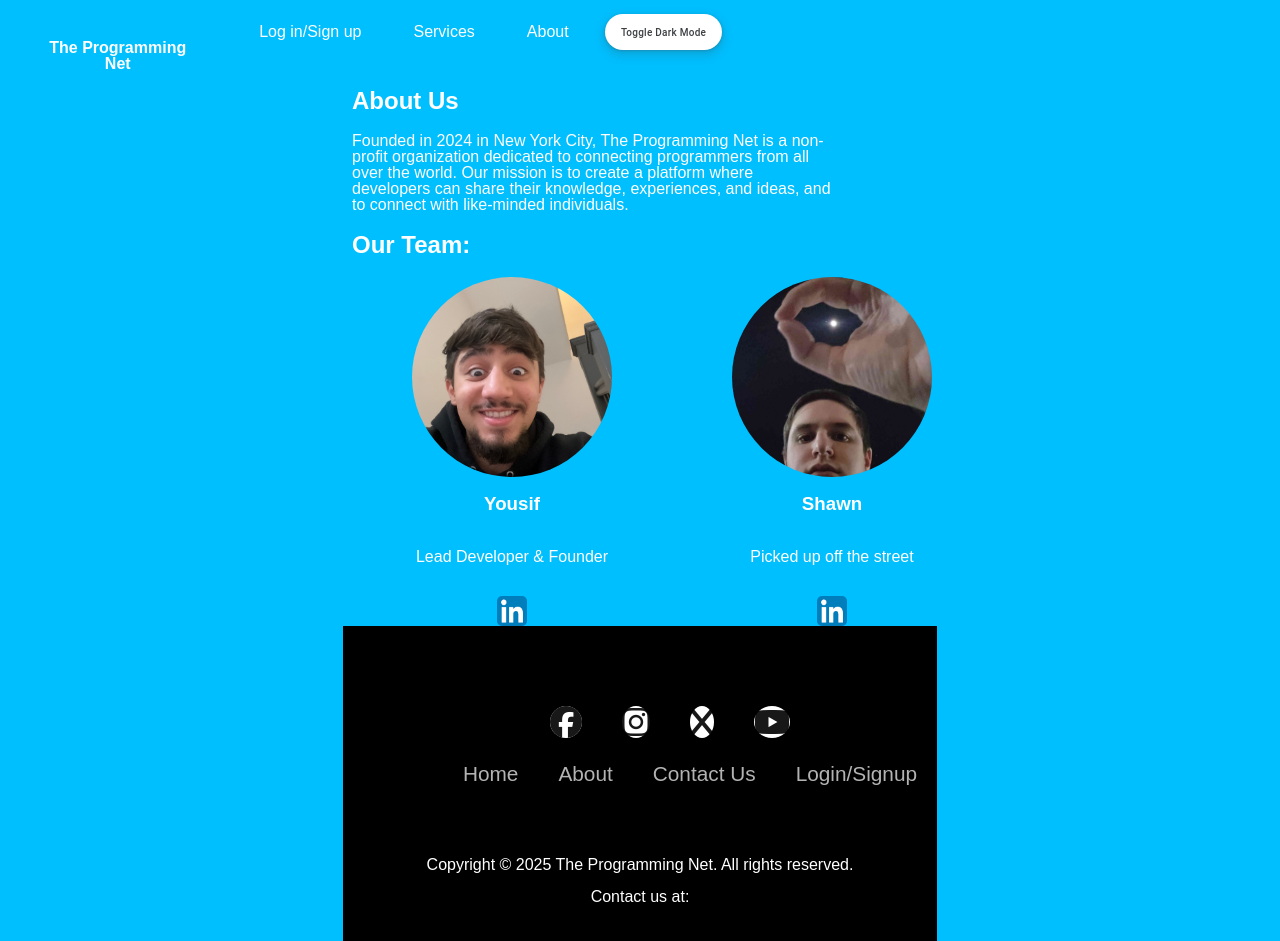
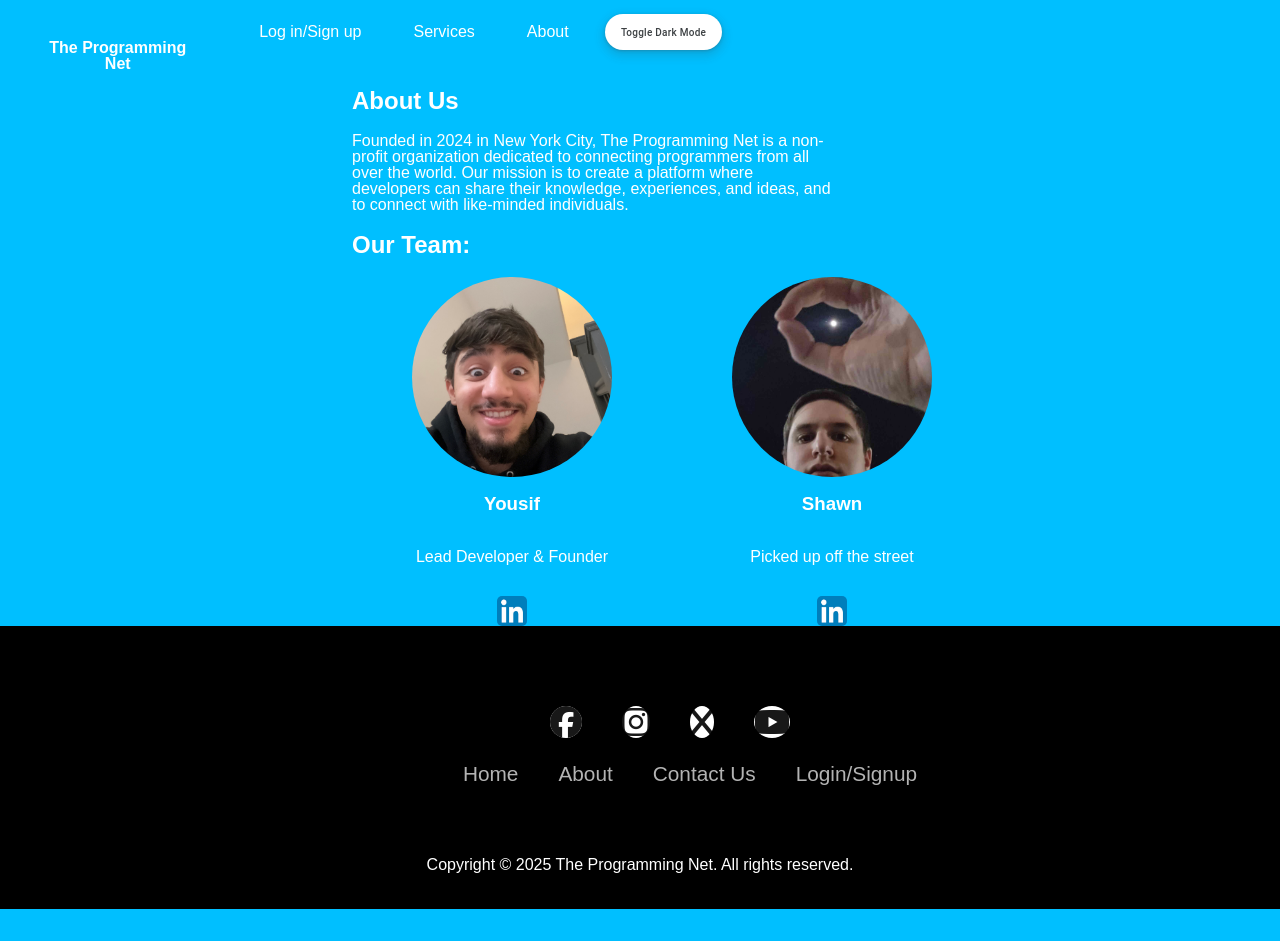
Before and after one commit to YJ123451/YAbdeljawadTheProgrammingNet, a Flask app: page /about in a window 1280 px wide; the page is wider, and only the part inside the window is pictured. After the commit the page ends 909 px from the top of that part, so only its background shows below. Run offline with Flask 3, Linux system fonts and the light colour scheme; some web fonts are replaced.

Commit message:
about page changes

```diff
--- a/static/css/about.css
+++ b/static/css/about.css
@@ -10,12 +10,16 @@
     background-color: deepskyblue;
     color: white;
     font-family: 'Arial', sans-serif;
-    display: flex;
-  flex-direction: column;
-  align-items: center;
   width: 100%;
   max-width: 100%;
   overflow-x: hidden;
+  }
+
+  .main{
+    width: 100%;
+    display: flex;
+    flex-direction: column;
+    align-items: center;
   }
 
   /* Layout Components */
--- a/templates/about.html
+++ b/templates/about.html
@@ -3,7 +3,7 @@
 <title>About</title>
 <head>
   <meta charset="utf-8">
-  <meta name="viewport" content="width=device-width">
+  <meta name="viewport" content="width=device-width, initial-scale=1.0">
   <link href="{{url_for('static',filename= 'css/reset.css')}}" rel="stylesheet" type="text/css" />
     <link href="{{url_for('static',filename= 'css/reset-webview.css')}}" rel="stylesheet" type="text/css" />
     <link href="{{url_for('static',filename= 'css/about.css')}}" rel="stylesheet" type="text/css" />
@@ -14,6 +14,7 @@
 
   </head>
   <body>
+  <div class = "main">
     <div class = "navbar">
       <ul>
        <li> <a href = "/"><p id = "title"><b>The Programming Net</b></p></a></li>
@@ -49,6 +50,8 @@
     </div>
 </div>
     </section>
+  </div>
+
  <footer>
 <div class = "footer-container">
   <div class = "socialIcons">
@@ -65,11 +68,11 @@
       <li><a href = "">Login/Signup</a></li>
     </ul>
   </div>
+
+
   </div>
   <div class = "footerBottom">
-
       <p>Copyright &copy; 2025 The Programming Net. All rights reserved.</p>
-      <p>Contact us at: <a href="mailto:support@theprogrammingnet.com"></a></p>
 </div>
 </footer>
     <script src="{{url_for('static',filename= 'js/index.js')}}"></script>
```
Also changed, not shown: app.py (+0 -7 lines).
